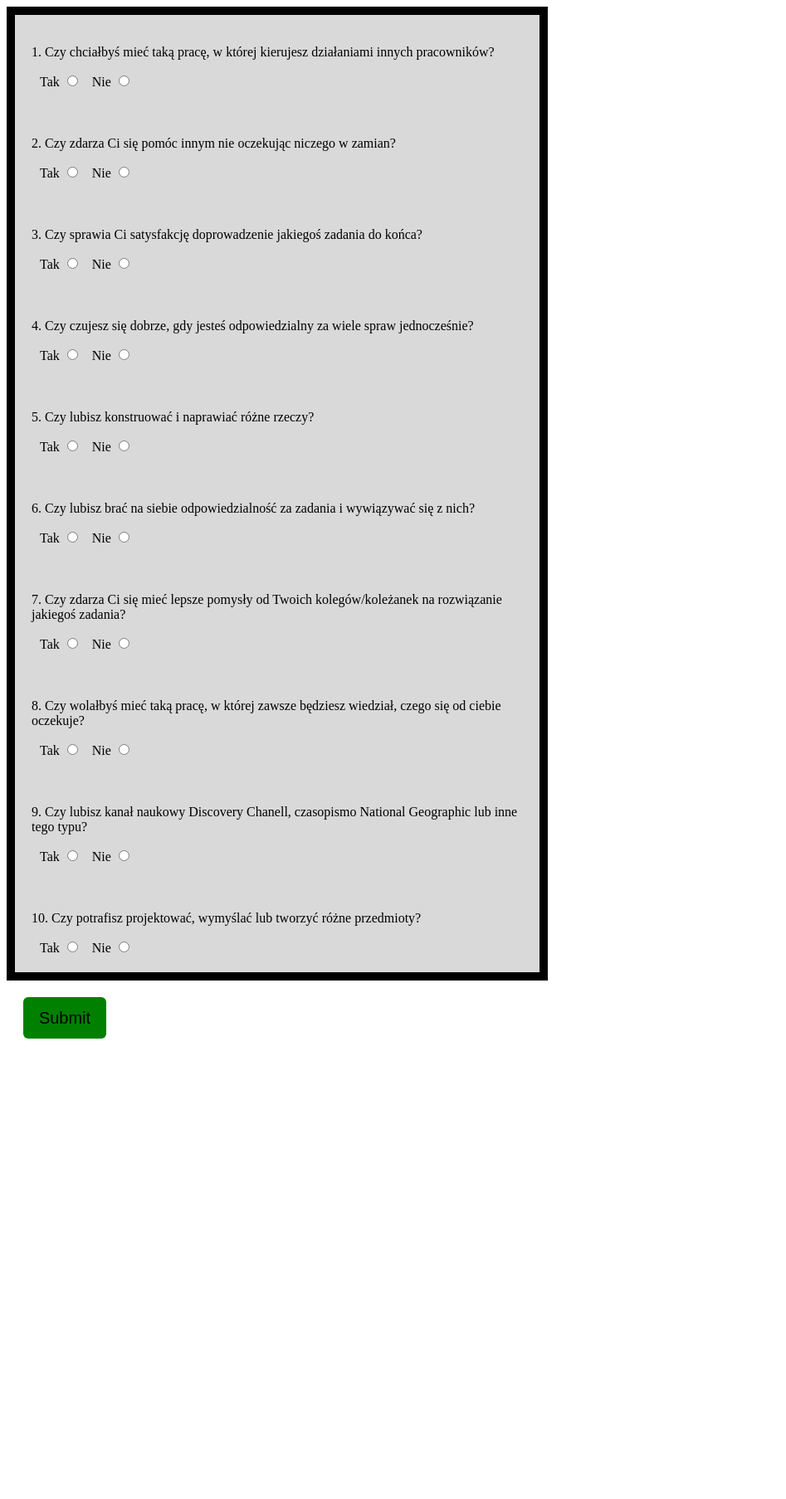
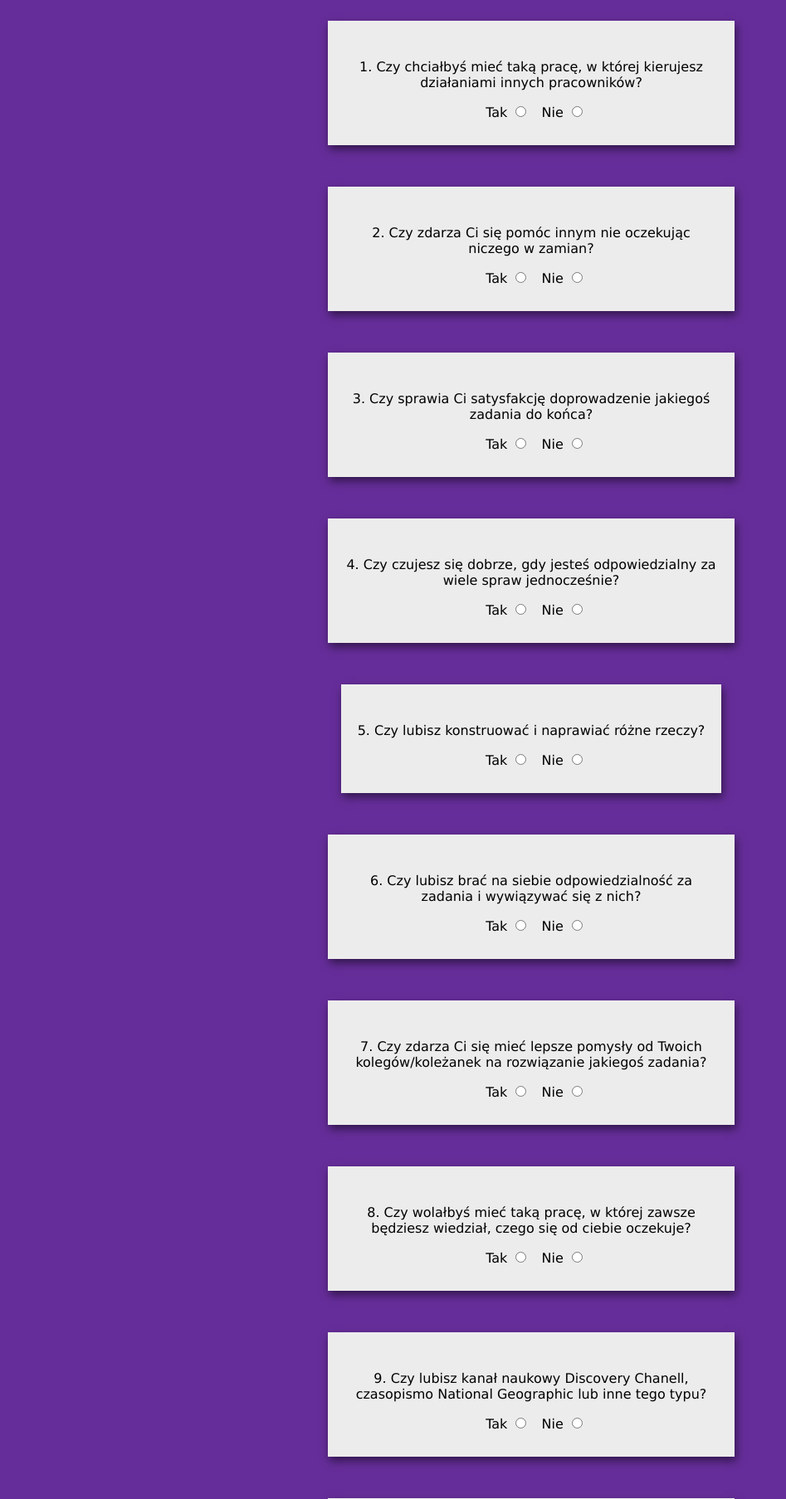
Before and after one commit to SzymonSledzik/STRONAPAI, a PHP site: page /php/index.php in a window 1280 px wide. Shown: the top 1807 px of the page at 83% size, without its empty margins (0-947 px from the left). Before the commit the page ends 1252 px from the top, so only its background shows below. Run offline with PHP 8.4, Linux system fonts and the light colour scheme; data comes from the database, SQL or seed files in the repository; data that the repository does not hold is empty.

Commit message:
XDD
XDDDDDD

```diff
--- a/main.css
+++ b/main.css
@@ -46,7 +46,7 @@ button {
     font-family: inherit;
     font-size: 21px;
     display: block;
-    width: 100%;
+    width: 20%;
     padding: 10px;
     margin-top: 40px;
     margin-bottom: 20px;
--- a/php/index.php
+++ b/php/index.php
@@ -1,11 +1,13 @@
 <!DOCTYPE html>
 <html>
+
 <head>
 	<meta charset="utf-8">
 	<meta name="viewport" content="width=device-width, initial-scale=1">
 	<link rel="stylesheet" type="text/css" href="../style/style-other.css">
 	<title>Strona w PHP</title>
 </head>
+
 <body>
 
 	<form method="POST">
@@ -17,24 +19,25 @@
 
 	include("connection.php");
 
-		if(isset($_POST['submit'])) {
+	if (isset($_POST['submit'])) {
 		submit_data();
 	}
 
-		function get_data() {
+	function get_data()
+	{
 		global $con, $data;
 
 		$char_array = ['K', 'S', 'M', 'I', 'T'];
 		$data = [];
 
-			for($i=0; $i<sizeof($char_array); $i++) {
+		for ($i = 0; $i < sizeof($char_array); $i++) {
 			$basic_sql = "SELECT * FROM test WHERE id_char='{$char_array[$i]}'";
 			$basic_query = mysqli_query($con, $basic_sql);
 
 			$counter = 1;
-				while($row = mysqli_fetch_array($basic_query)) {
+			while ($row = mysqli_fetch_array($basic_query)) {
 				$data[$char_array[$i]][$counter] = [
-						"Question"=>$row['Pytanie']
+					"Question" => $row['Pytanie']
 				];
 				$counter++;
 			}
@@ -43,16 +46,17 @@
 		return $data;
 	}
 
-		function print_data() {
+	function print_data()
+	{
 		$array_data = get_data();
 
 		$char_array = ['K', 'S', 'M', 'I', 'T'];
 
 		$count = 1;
-			for($i=1; $i<=2; $i++) {
-				for($z=0; $z<sizeof($char_array); $z++) {
+		for ($i = 1; $i <= 10; $i++) {
+			for ($z = 0; $z < sizeof($char_array); $z++) {
 				//print question
-					$question = $count.'. '.($array_data[$char_array[$z]][$i]["Question"])."<br>";
+				$question = $count . '. ' . ($array_data[$char_array[$z]][$i]["Question"]) . "<br>";
 				//create questions
 				echo "
 						<div class='div' id='div$count'>
@@ -74,36 +78,34 @@
 	print_data();
 
 
-		function submit_data() {
+	function submit_data()
+	{
 		$points = [
-				"K"=> 0,
-				"S"=> 0,
-				"M"=> 0,
-				"I"=> 0,
-				"T"=> 0
+			"K" => 0,
+			"S" => 0,
+			"M" => 0,
+			"I" => 0,
+			"T" => 0
 		];
 
 		$array_with_char = ['K', 'S', 'M', 'I', 'T'];
 
 		$error = 0;
-			for($i=1; $i<=2; $i++) {
-				for($z=0; $z<sizeof($array_with_char); $z++) {
-					if(isset($_POST["checkbox".$i.$array_with_char[$z]])) {
-						if($_POST["checkbox".$i.$array_with_char[$z]] == "Tak") {
+		for ($i = 1; $i <= 2; $i++) {
+			for ($z = 0; $z < sizeof($array_with_char); $z++) {
+				if (isset($_POST["checkbox" . $i . $array_with_char[$z]])) {
+					if ($_POST["checkbox" . $i . $array_with_char[$z]] == "Tak") {
 						$points[$array_with_char[$z]] += 1;
 					}
-					}
-					else if(!isset($_POST["checkbox".$i.$array_with_char[$z]])) {
+				} else if (!isset($_POST["checkbox" . $i . $array_with_char[$z]])) {
 					$error = 1;
 				}
-
 			}
 		}
 
-			if($error == 1) {
+		if ($error == 1) {
 			echo "<script>alert('Nie zaznaczono odpowiedzi!');</script>";
-			}
-			else {
+		} else {
 			//highest value
 			$maxVal = max($points);
 			//search key fo the highest valueś
@@ -111,7 +113,6 @@
 
 			echo "Highest score for $maxKey: $maxVal";
 		}
-
 	}
 
 
@@ -120,18 +121,17 @@
 
 
 	<script type="text/javascript">
-
 		window.onload = function() {
 			//get all questions div
 			let questions_div = document.querySelectorAll(".div");
 
-			for(let i=0; i<questions_div.length; ++i) {
+			for (let i = 0; i < questions_div.length; ++i) {
 				//append question div into holder
 				document.querySelector("#holder").appendChild(questions_div[i]);
 			}
 		}
-
 	</script>
 
 </body>
+
 </html>
--- a/style/style-other.css
+++ b/style/style-other.css
@@ -1,11 +1,27 @@
+body {
+	margin: 0;
+	padding: 0;
+	text-align: center;
+	background-color: #652d99;
+	font-family: Verdana;
+	text-align: center;
+}
+
 #holder {
-	width: 50%;
-	border: 10px solid black;
+	justify-content: center;
+	align-items: center;
+	display: flex;
+	flex-direction: column;
 }
 
 .div {
-	padding: 20px;
-	background-color: #d9d9d9;
+	background-color: rgb(236, 236, 236);
+	max-width: 450px;
+	min-width: 400px;
+	margin: 25px auto;
+	padding: 30px 20px;
+	box-shadow: 2px 5px 10px rgba(0, 0, 0, 0.5);
+	display: block;
 }
 
 .label {
@@ -13,14 +29,15 @@
 }
 
 button {
-	width: 100px;
-	height: 50px;
-	margin-top: 20px;
-	margin-bottom: 50px;
-	margin-left: 20px;
-	font-size: 20px;
-	border: none;
-	border-radius: 6px;
-	cursor: pointer;
-	background-color: green;
+	background-color: #63be6a;
+	border: 1px solid #777;
+	border-radius: 2px;
+	font-family: inherit;
+	font-size: 21px;
+	display: block;
+
+	min-width: 350;
+	padding: 10px;
+	margin-top: 40px;
+	margin-bottom: 20px;
 }
```
Also changed, not shown: Pytania1.html (+24 -46 lines), 1 other file. Lines whose indentation alone changed are shown as unchanged.
